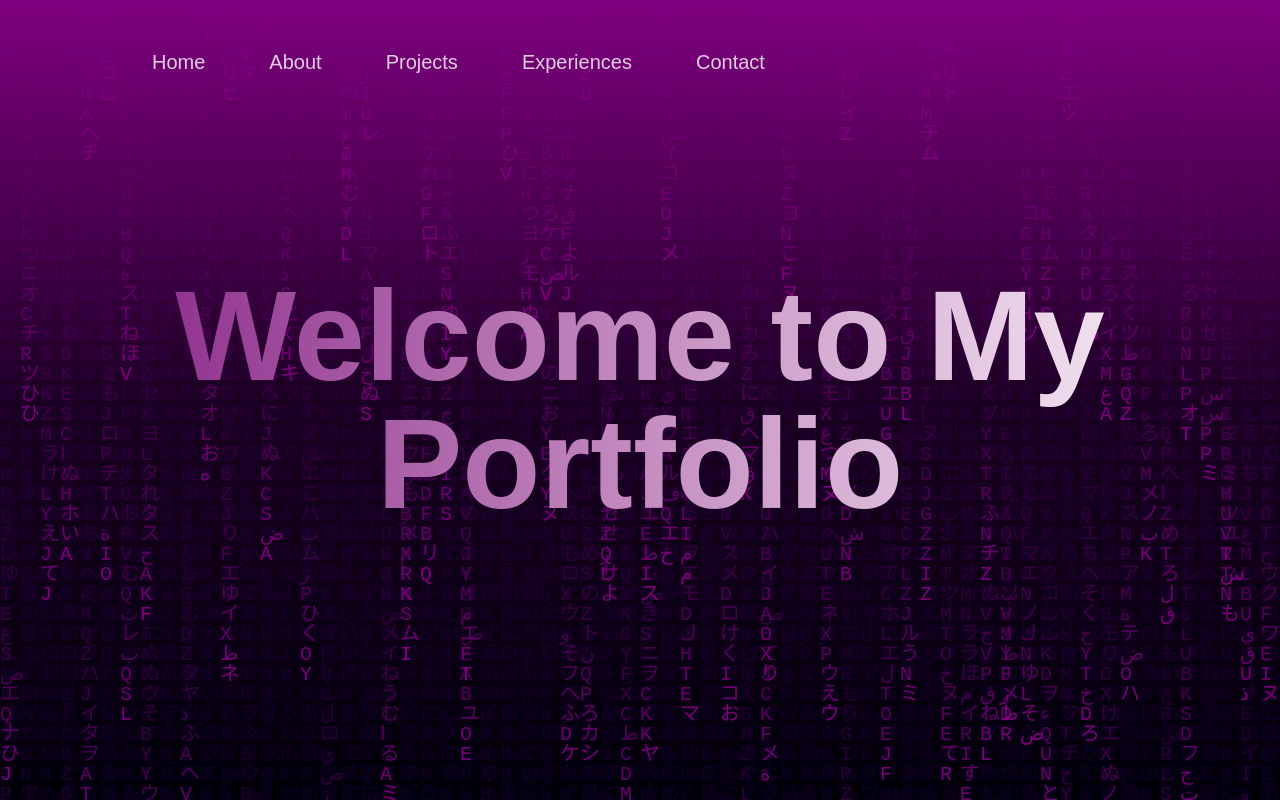
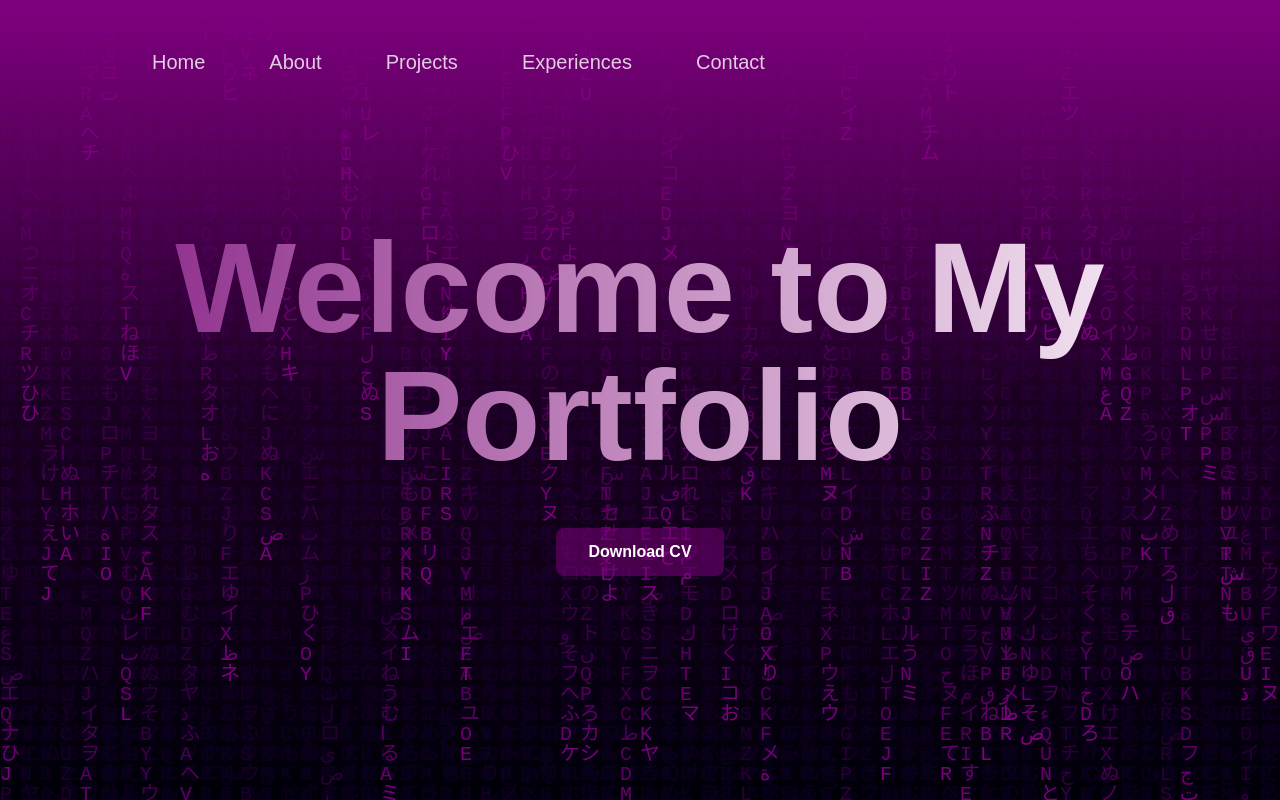
Before and after one commit to NishLy/portofolio, a React (Vite) app: page / in a window 1280 px wide. Shown: the top 800 px of the page. Built offline with nearby package versions, Linux system fonts and the light colour scheme.

Commit message:
Refactor code structure for improved readability and maintainability

```diff
--- a/src/section/hero.tsx
+++ b/src/section/hero.tsx
@@ -13,6 +13,19 @@ const Hero = () => {
           animation="scramble"
         />
       </h1>
+      <button
+        className="mt-8 px-8 py-3 bg-primary/50 cursor-pointer text-white font-semibold rounded-lg hover:bg-primary/90 transition-colors"
+        onClick={() => {
+          const link = document.createElement("a");
+          link.href = "/data/resume.pdf";
+          link.download = "Adhi_Pamungkas_Wijayadi_Resume.pdf";
+          document.body.appendChild(link);
+          link.click();
+          document.body.removeChild(link);
+        }}
+      >
+        Download CV
+      </button>
     </section>
   );
 };
```
Also changed, not shown: 1 other file (tests, documents, lock files or other folders).
